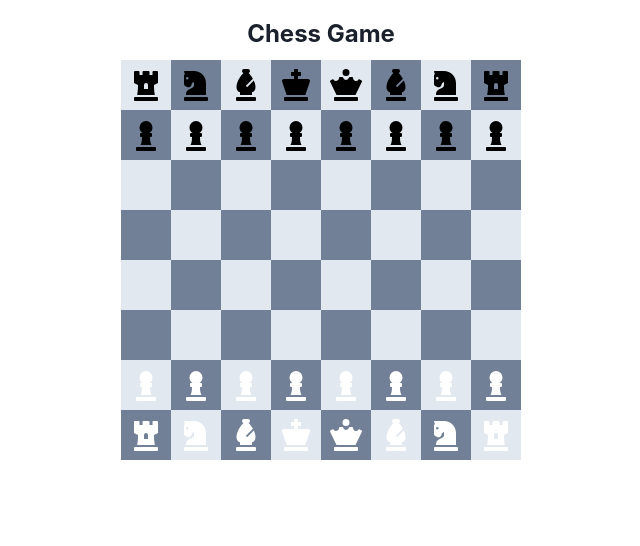
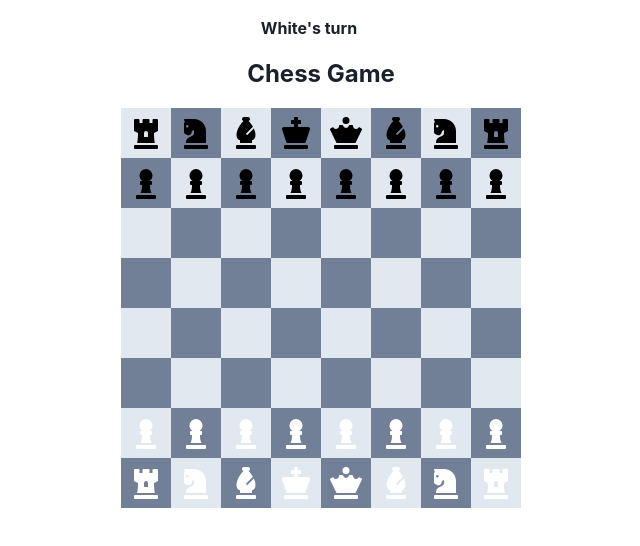
Before and after one commit to GPT-Engineer-App/chess-playground, a React (Vite) app: page / in a window 1280 px wide. Shown: the top 546 px of the page, without its empty margins (319-959 px from the left). Built offline with nearby package versions, Linux system fonts and the light colour scheme.

Commit message:
Can you add an icon that shows the current side to move ?
Added an icon and label to display the current side to move above the chessboard.

```diff
--- a/src/pages/Index.jsx
+++ b/src/pages/Index.jsx
@@ -1,5 +1,5 @@
 import React, { useState } from "react";
-import { Flex, Grid, GridItem, useColorModeValue, VStack, Text } from "@chakra-ui/react";
+import { Flex, Grid, GridItem, useColorModeValue, VStack, Text, HStack } from "@chakra-ui/react";
 import { FaChessPawn, FaChessRook, FaChessKnight, FaChessBishop, FaChessQueen, FaChessKing } from "react-icons/fa";
 
 const ChessPiece = ({ piece }) => {
@@ -55,6 +55,17 @@ const createInitialBoard = () => {
   return board;
 };
 
+const CurrentTurnIndicator = ({ turn }) => {
+  return (
+    <HStack>
+      <Text fontSize="md" fontWeight="bold">
+        {turn === "w" ? "White's turn" : "Black's turn"}
+      </Text>
+      <FaChessKing color={turn === "w" ? "white" : "black"} />
+    </HStack>
+  );
+};
+
 const Index = () => {
   const [board, setBoard] = useState(createInitialBoard());
   const [selectedPiece, setSelectedPiece] = useState(null);
@@ -91,7 +102,8 @@ const Index = () => {
   };
 
   return (
-    <VStack p={4}>
+    <VStack p={4} spacing={4}>
+      <CurrentTurnIndicator turn={currentTurn} />
       <Text fontSize="2xl" fontWeight="bold">
         Chess Game
       </Text>
```
